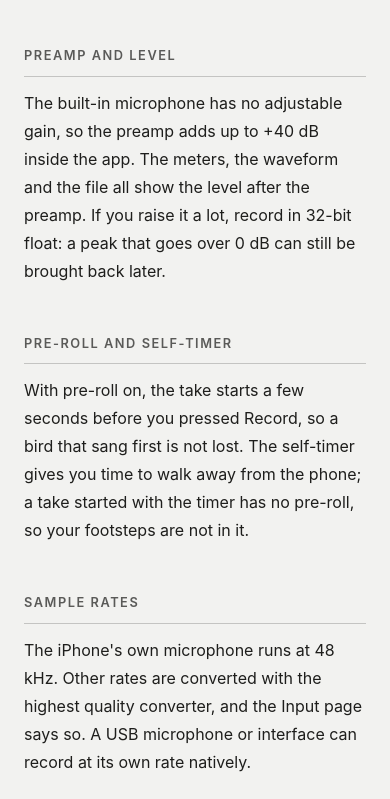
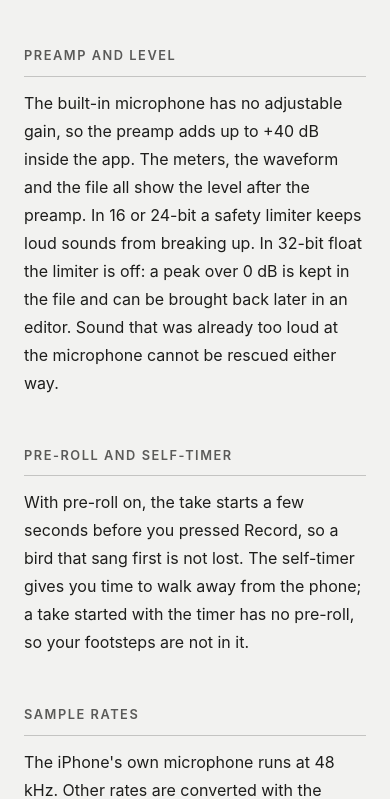
Before and after one commit to keiodak/privacy, a plain HTML site: page sonolens-support.html in a window 390 px wide. Shown: the part 1085-1884 px from the top of the page. Drawn offline with Linux system fonts and the light colour scheme.

Commit message:
Sonolens+: microphones page, 32-bit float without limiter

```diff
--- a/sonolens-support.html
+++ b/sonolens-support.html
@@ -79,8 +79,10 @@
 
   <h2>Preamp and level</h2>
   <p>The built-in microphone has no adjustable gain, so the preamp adds up to +40 dB inside the
-  app. The meters, the waveform and the file all show the level after the preamp. If you raise it
-  a lot, record in 32-bit float: a peak that goes over 0 dB can still be brought back later.</p>
+  app. The meters, the waveform and the file all show the level after the preamp. In 16 or 24-bit a
+  safety limiter keeps loud sounds from breaking up. In 32-bit float the limiter is off: a peak over 0 dB
+  is kept in the file and can be brought back later in an editor. Sound that was already too loud at the
+  microphone cannot be rescued either way.</p>
 
   <h2>Pre-roll and self-timer</h2>
   <p>With pre-roll on, the take starts a few seconds before you pressed Record, so a bird that
@@ -130,8 +132,7 @@
 
     <h2>プリアンプと音量</h2>
     <p>内蔵マイクは音量を変えられないので、アプリの中で最大 +40 dB まで持ち上げます。
-    メーター、波形、ファイルはすべてプリアンプ後の音量です。大きく上げるときは 32bit float で
-    録ると、0 dB を超えたピークもあとから戻せます。</p>
+    メーター、波形、ファイルはすべてプリアンプ後の音量です。16 / 24bit ではセーフティリミッターが大きな音の割れを防ぎます。32bit float ではリミッターを切り、0 dB を超えたピークもファイルに残すので、あとで編集ソフトで戻せます。マイクに入った時点で大きすぎた音は、どちらでも戻せません。</p>
 
     <h2>プリロールとセルフタイマー</h2>
     <p>プリロールを入にすると、録音ボタンを押す数秒前から録音が始まります。先に鳴いた鳥も
```
Also changed, not shown: 1 other file.
